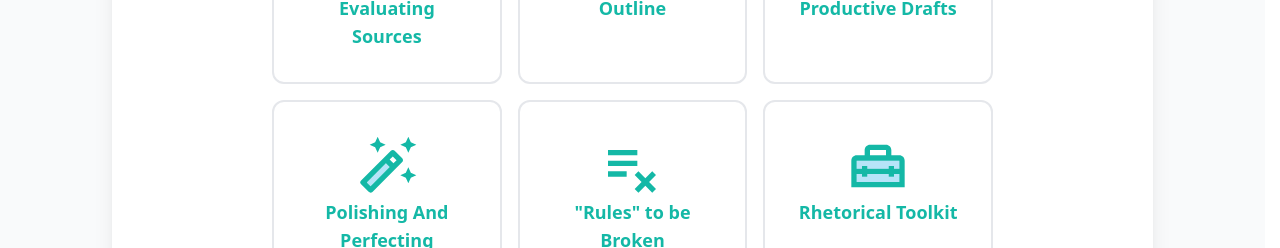
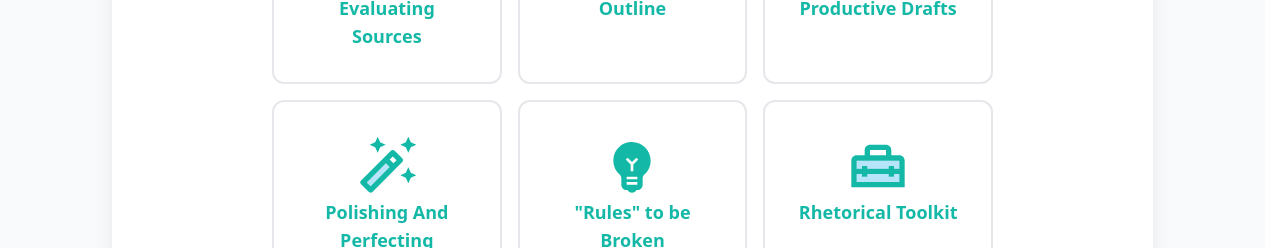
Before and after one commit to heather-loll/writers-notebook, a SvelteKit app: page / in a window 1280 px wide. Shown: the part 880-1128 px from the top of the page. Built offline with nearby package versions, Linux system fonts and the light colour scheme.

Commit message:
Change TOC icon

```diff
--- a/src/routes/TableOfContents.svelte
+++ b/src/routes/TableOfContents.svelte
@@ -106,8 +106,8 @@
           viewBox="0 0 24 24"
         >
           <path
-            d="M14 10H3v2h11zm0-4H3v2h11zM3 16h7v-2H3zm11.41 6L17 19.41 19.59 22 21 20.59 18.41 18 21 15.41 19.59 14 17 16.59 14.41 14 13 15.41 15.59 18 13 20.59z"
-          />
+            d="M12 3c-.46 0-.93.04-1.4.14-2.76.53-4.96 2.76-5.48 5.52-.48 2.61.48 5.01 2.22 6.56.43.38.66.91.66 1.47V19c0 1.1.9 2 2 2h.28c.35.6.98 1 1.72 1s1.38-.4 1.72-1H14c1.1 0 2-.9 2-2v-2.31c0-.55.22-1.09.64-1.46C18.09 13.95 19 12.08 19 10c0-3.87-3.13-7-7-7m2 16h-4v-1h4zm0-2h-4v-1h4zm-1.5-5.59V14h-1v-2.59L9.67 9.59l.71-.71L12 10.5l1.62-1.62.71.71z"
+          ></path>
         </svg>
         <div class="text-primary-500 text-xl md:text-lg font-bold text-center">
           <span class="sr-only">Scroll to </span>"Rules" to be Broken
```
